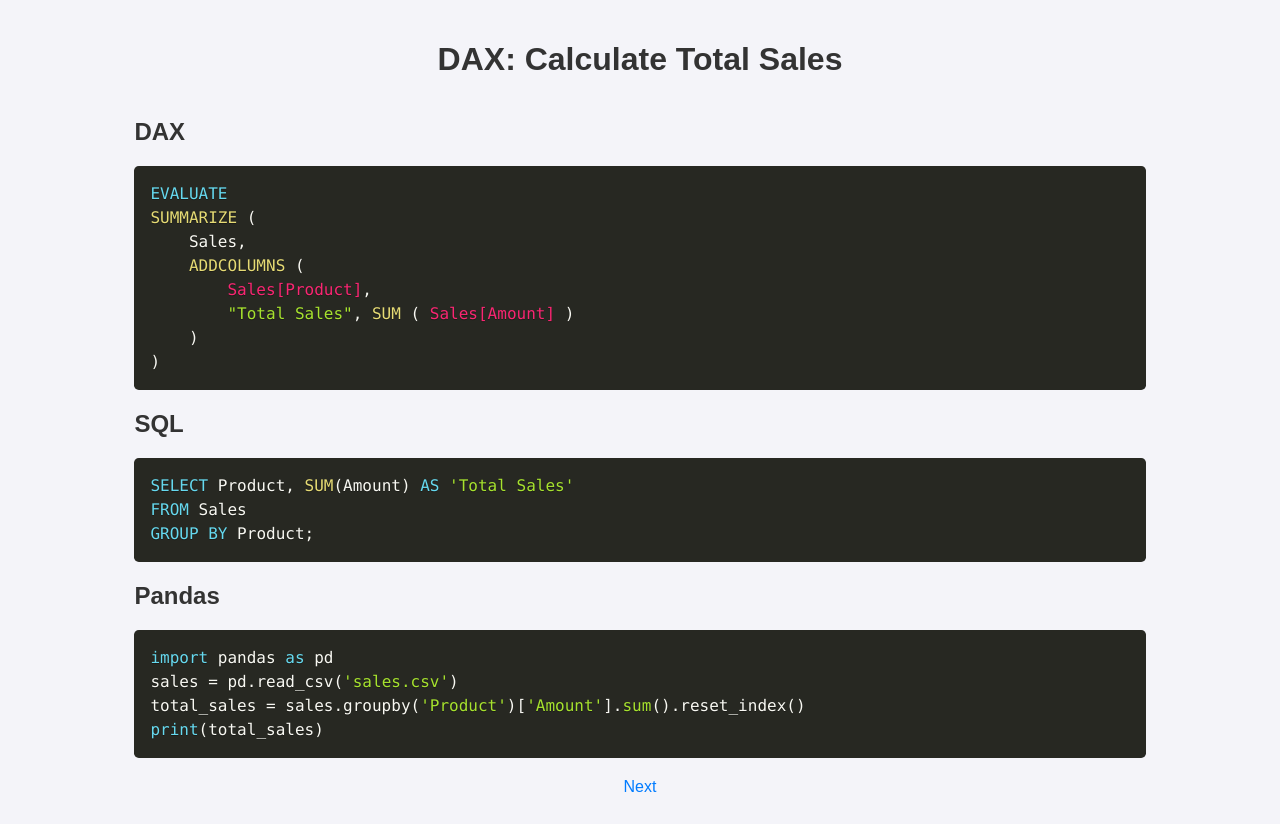
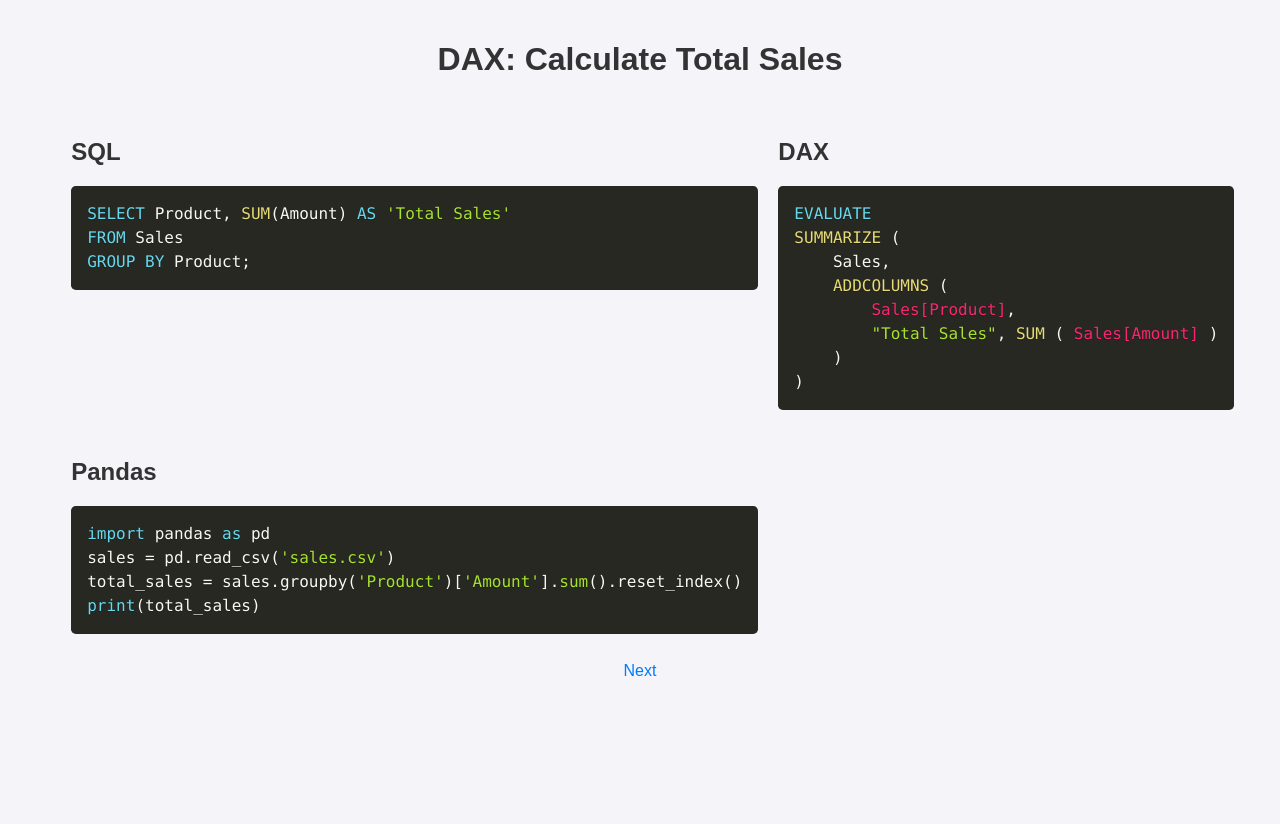
Before and after one commit to dvraan/Webssite, a Flask app: a page that uses templates/base.html in a window 1280 px wide. Shown: the part 74-898 px from the top of the page. After the commit the page ends 750 px from the top, so only its background shows below. Run offline with Flask 3, Linux system fonts and the light colour scheme.

Commit message:
2x2 row added

```diff
--- a/app.py
+++ b/app.py
@@ -1,7 +1,11 @@
-from flask import Flask, render_template, request, jsonify, url_for
+from flask import Flask, render_template, request, jsonify, url_for, redirect
 import json
+from models import db, Comment, init_db
 
 app = Flask(__name__)
+app.config['SQLALCHEMY_DATABASE_URI'] = 'sqlite:///comments.db'
+app.config['SQLALCHEMY_TRACK_MODIFICATIONS'] = False
+init_db(app)
 
 # Load queries from JSON file
 with open('queries.json', 'r') as file:
@@ -59,5 +63,7 @@ def query():
 def get_queries():
     return jsonify(queries)
 
+
+
 if __name__ == '__main__':
     app.run(debug=True)
--- a/static/css/styles.css
+++ b/static/css/custom.css
@@ -34,7 +34,7 @@ nav ul li a:hover {
 }
 
 .container {
-    width: 80%;
+    width: 90%;
     margin: 0 auto;
     padding: 20px;
 }
@@ -45,12 +45,13 @@ h1 {
 }
 
 .code-comparison {
-    display: flex;
-    justify-content: space-around;
+    display: grid;
+    grid-template-columns: repeat(2, 1fr);
+    gap: 20px;
 }
 
 .code-block {
-    width: 30%;
+    width: 100%;
 }
 
 pre[class*=language-], code[class*=language-] {
--- a/templates/base.html
+++ b/templates/base.html
@@ -5,6 +5,7 @@
     <meta name="viewport" content="width=device-width, initial-scale=1.0">
     <title>Learn DAX, SQL, and Pandas</title>
     <link rel="stylesheet" href="{{ url_for('static', filename='css/styles.css') }}">
+    <link rel="stylesheet" href="{{ url_for('static', filename='css/custom.css') }}">
     <link rel="stylesheet" href="{{ url_for('static', filename='js/prism.css') }}">
     <script src="{{ url_for('static', filename='js/prism.js') }}"></script>
 </head>
--- a/templates/query.html
+++ b/templates/query.html
@@ -2,16 +2,16 @@
 
 {% block content %}
 <h1>{{ query.title }}</h1>
-<div class="query-container">
-    <div class="query-section">
+<div class="code-comparison">
+    <div class="code-block">
+        <h2>SQL</h2>
+        <pre><code class="language-sql">{{ query.sql }}</code></pre>
+    </div>
+    <div class="code-block">
         <h2>DAX</h2>
         <pre><code class="language-dax">{{ query.dax }}</code></pre>
     </div>
-    <div class="query-section">
-        <h2>SQL</h2>
-        <pre><code class="language-sql">{{ query.sql }}</code></pre>
-    </div>
-    <div class="query-section">
+    <div class="code-block">
         <h2>Pandas</h2>
         <pre><code class="language-python">{{ query.pandas }}</code></pre>
     </div>
```
Also changed, not shown: models.py (added, +15 -0 lines).
